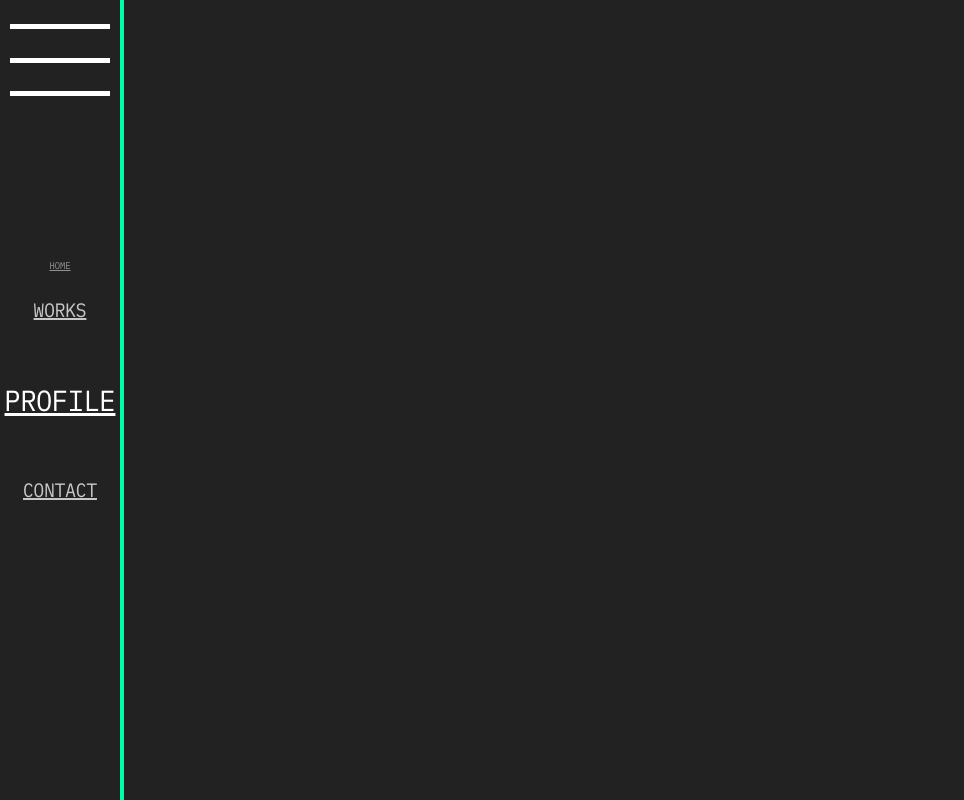
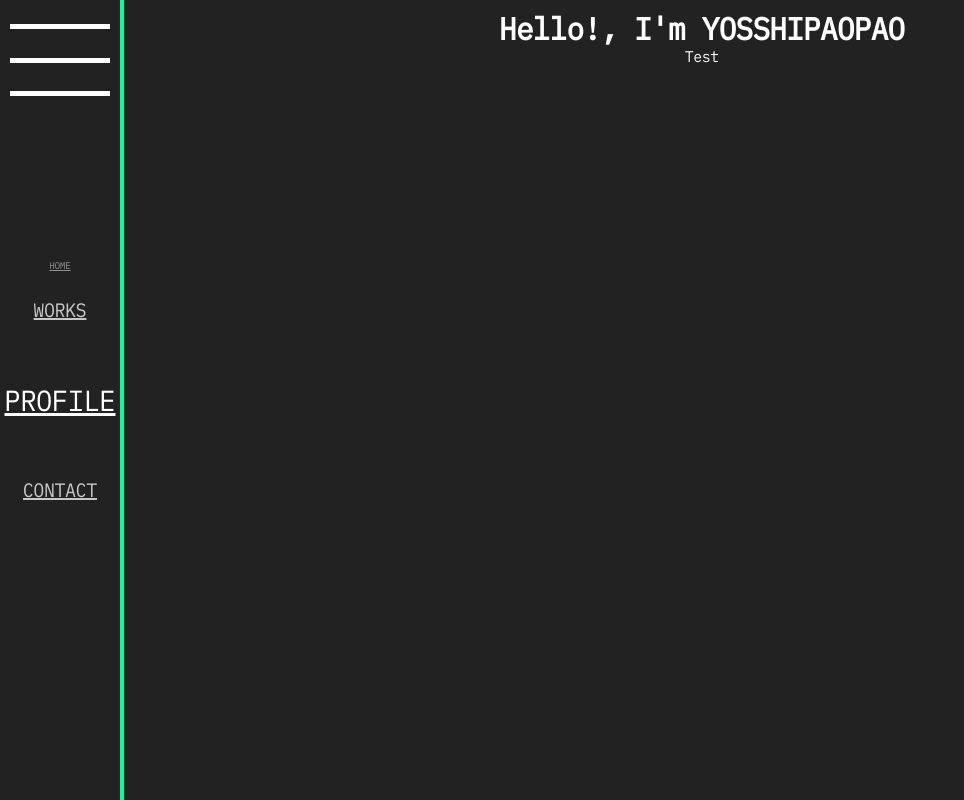
Before and after one commit to yosshipaopao/portfolio, a Vue app: page /profile in a window 1280 px wide. Shown: the whole page, without its empty margins (0-964 px from the left). Built offline with nearby package versions, Linux system fonts and the light colour scheme.

Commit message:
update menudata

```diff
--- a/src/components/Menu.vue
+++ b/src/components/Menu.vue
@@ -1,16 +1,17 @@
 <script setup>
-import {onMounted,computed,ref} from "vue";
+import {onMounted,computed,ref, watch} from "vue";
 import {  useMenuStore} from "@/stores/menu";
 import menudata from "@/assets/data/menu.json";
-import {  useRoute} from 'vue-router'
+import {  useRouter} from 'vue-router';
 const MenuStore = useMenuStore();
-const route = useRoute();
+const router = useRouter();
 const dummy = {
   "name": "",
   "to": ""
 };
 const fixedmenudata = [...Array(2).fill(dummy), ...menudata, ...Array(2).fill(dummy)];
-const current = ref(menudata.findIndex(o => o.to === location.pathname))
+const current = ref(menudata.findIndex(o => o.to === location.pathname));
+var routetimeout = null;
 onMounted(() => {
   let wheelSum = 0;
   let waiting = false;
@@ -31,7 +32,11 @@ onMounted(() => {
       }
     }
   });
-})
+});
+watch(current,(n,o)=>{
+  clearTimeout(routetimeout);
+  routetimeout=setTimeout(()=>router.push(menudata[n].to),1000);
+});
 </script>
 <template>
   <input type="checkbox" v-model="MenuStore.close" id="menu_check" />
@@ -40,7 +45,7 @@ onMounted(() => {
   </label>
   <div :class="{links:true,close:MenuStore.close}" id="menu">
     <div :class="{menubutton:1,current:current+2==i,sub1:current+3==i||current+1==i,sub2:current+4==i||current==i}" v-for="(data,i) in fixedmenudata">
-      <RouterLink :to="data.to">{{ data.name }}</RouterLink>
+      <RouterLink @click="current=i-2" :to="data.to">{{ data.name }}</RouterLink>
     </div>
   </div>
 </template>
--- a/src/router/index.js
+++ b/src/router/index.js
@@ -10,15 +10,15 @@ const router = createRouter({
     },{
       path: '/work',
       name: 'Work',
-      component: () => import("@/views/works.vue")
+      component: () => import("@/views/Works.vue")
     },{
-      path: '/portfolio',
-      name: 'Portfolio',
-      component: () => import("@/views/portfoilo.vue")
+      path: '/profile',
+      name: 'Profile',
+      component: () => import("@/views/Profile.vue")
     },{
       path: '/contact',
       name: 'Contact',
-      component: () => import("@/views/contact.vue")
+      component: () => import("@/views/Contact.vue")
     }
   ]
 })
--- /dev/null
+++ b/src/views/Contact.vue
@@ -0,0 +1,3 @@
+<template>
+
+</template>
--- /dev/null
+++ b/src/views/Profile.vue
@@ -0,0 +1,17 @@
+<script setup>
+
+</script>
+<template>
+    <div class="content">
+        <h1>Hello!, I'm YOSSHIPAOPAO</h1>
+        <p>Test </p>
+    </div>
+</template>
+<style>
+.content{
+    width: 100%;
+    height: 100%;
+    overflow-y: scroll;
+    text-align: center;
+}
+</style>
```
